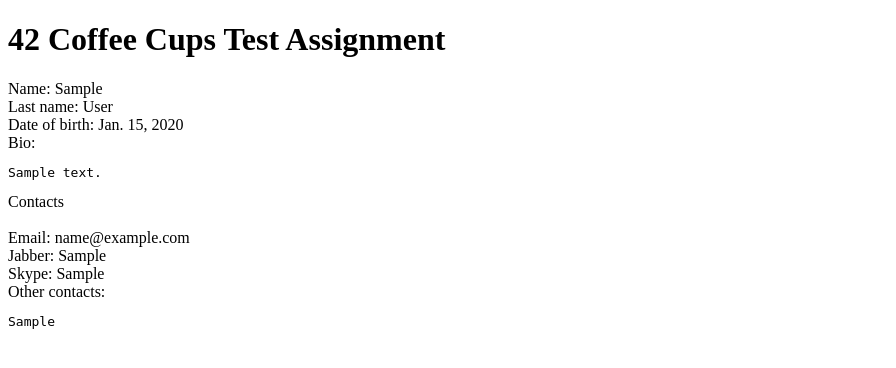
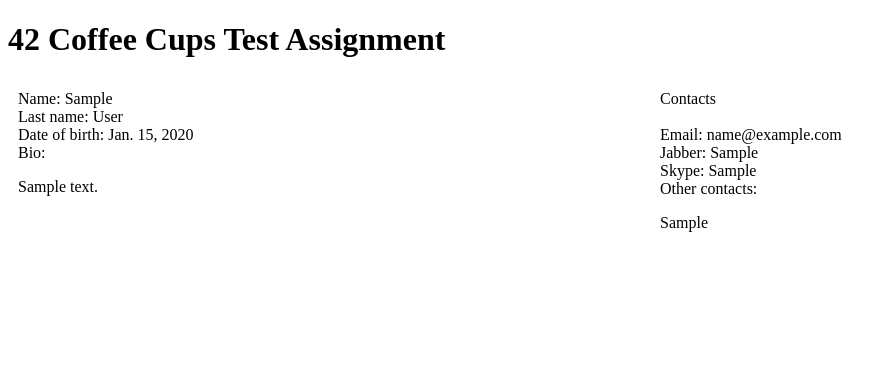
Before and after one commit to Sashkow/FortyTwoTestTask2, a Django app: template apps/hello/templates/hello/index.html in a window 1280 px wide. Shown: the top 368 px of the page, without its empty margins (0-896 px from the left). Run offline with Django 3.2, Linux system fonts and the light colour scheme; the template is opened without the code that fills it: values that come from a table or form of the project are taken from there, others are empty; tables that the repository leaves empty hold one stand-in row (values such as "Sample post"); parts of the project's set-up code (start-up, migrations or seed data) failed here and were passed over.

Commit message:
ticket:1 removed static folder from gitignore

```diff
--- /dev/null
+++ b/apps/hello/static/hello/style.css
@@ -0,0 +1,19 @@
+.left {
+    float: left;
+    width: 50%;
+    padding: 10px;
+}
+
+.right {
+    margin-left: 50%;
+    border: 3px;
+    padding: 10px;
+}
+
+pre
+{
+    font-family: "Times New Roman";
+    font-size: 16px;
+    white-space: pre;
+    margin: 1em 0px;
+}
--- a/apps/hello/templates/hello/base.html
+++ b/apps/hello/templates/hello/base.html
@@ -4,8 +4,12 @@
         {% load staticfiles %}
         <meta charset="utf-8">
         <title>{% block pagetitle%} 42 Coffee Cups Test Assignment {% endblock %}</title>
+
         {% block csslinks %}
         {% endblock %}
+
+        <link rel="stylesheet" type="text/css" href="/static/hello/style.css">
+
         <meta http-equiv="X-UA-Compatible" content="chrome=IE7" />
 
         <meta name="viewport" content="initial-scale=1.0, width=device-width"/>
--- a/apps/hello/templates/hello/index.html
+++ b/apps/hello/templates/hello/index.html
@@ -3,13 +3,11 @@
 {% block pagetitle %} Main Page {% endblock %}
 
 {% block csslinks %}
-
-    <link rel="stylesheet" type="text/css" href="/static/hello/style.css">
+<link rel="stylesheet" type="text/css" href="/static/hello/style.css">
 {% endblock %}
 
 
 {% block content %}
-<link rel="stylesheet" type="text/css" href="/static/hello/style.css">
     <div class="left">
         <div>Name: {{person.name}}</div>
         <div>Last name: {{person.surname}}</div>
```
Also changed, not shown: 1 other file. Lines whose indentation alone changed are shown as unchanged.
